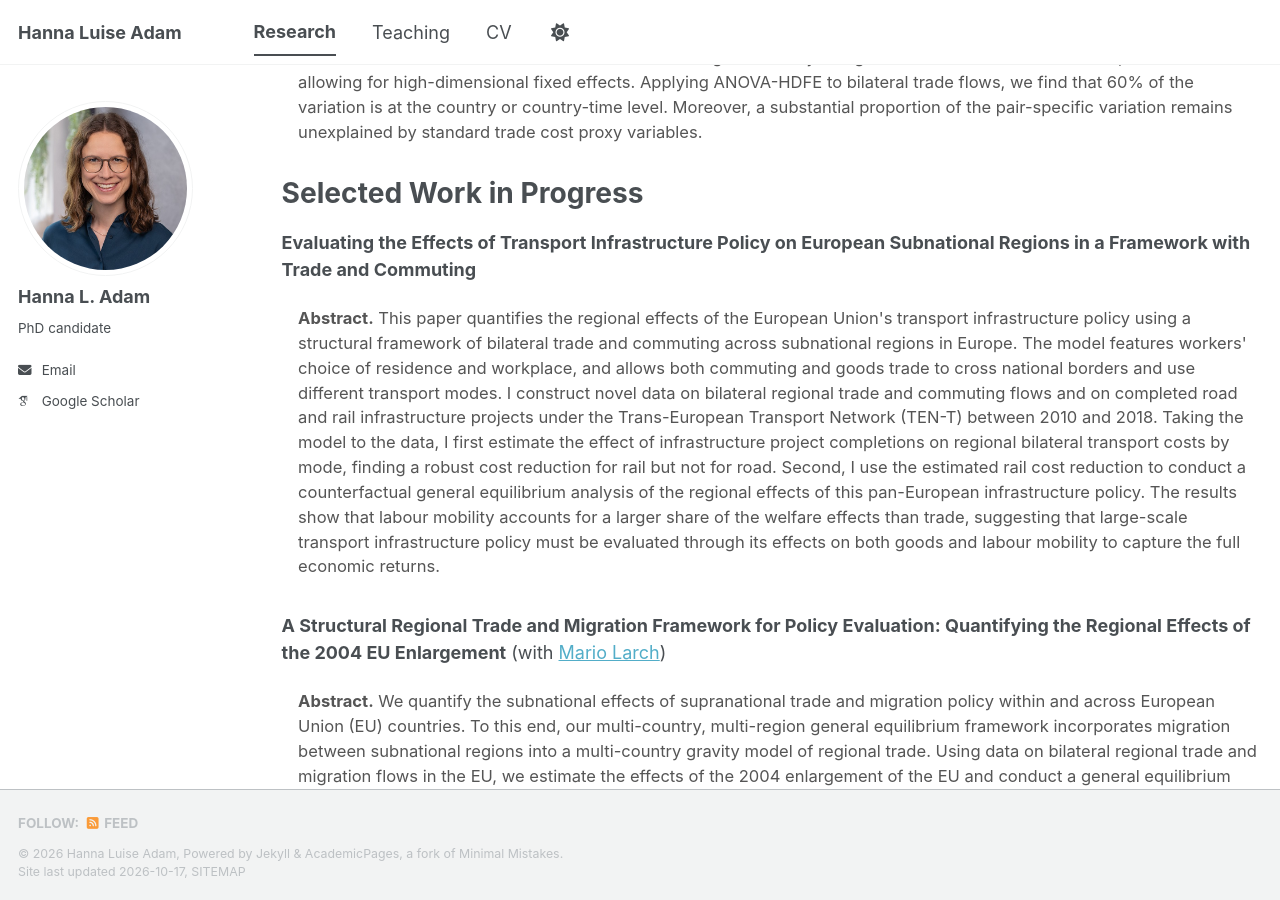
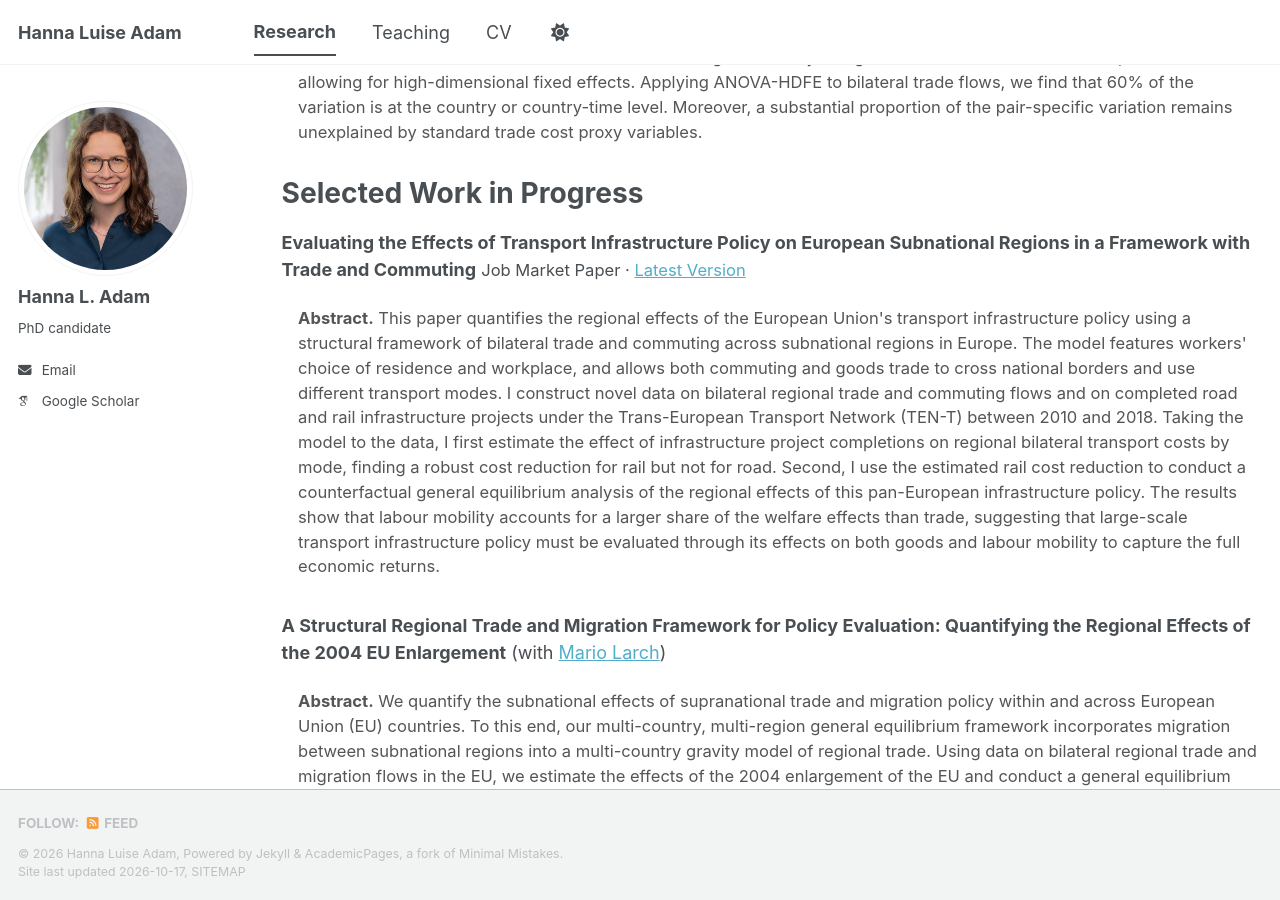
Before and after one commit to hanna-l-adam/hanna-l-adam.github.io, a Jekyll site: the page built from _pages/research.md, in a window 1280 px wide and 900 px high, scrolled down 976 px. Built offline with Jekyll 4.4.1, drawn with Linux system fonts in a browser that asks for light colours; some web fonts are replaced; a script bundle is joined from its source files by our own code; library files that are not in the unit come from our copies.

Commit message:
Update research.md

```diff
--- a/_pages/research.md
+++ b/_pages/research.md
@@ -52,6 +52,7 @@ redirect_from:
 
 <div class="paper" markdown="1">
 **Evaluating the Effects of Transport Infrastructure Policy on European Subnational Regions in a Framework with Trade and Commuting**
+<span class="paper-links">Job Market Paper · <a href="/files/Adam_Transport_Infrastructure.pdf" target="_blank">Latest Version</a></span>
 
 <div class="abstract" markdown="0">
 <strong>Abstract.</strong> This paper quantifies the regional effects of the European Union's transport infrastructure policy using a structural framework of bilateral trade and commuting across subnational regions in Europe. The model features workers' choice of residence and workplace, and allows both commuting and goods trade to cross national borders and use different transport modes. I construct novel data on bilateral regional trade and commuting flows and on completed road and rail infrastructure projects under the Trans-European Transport Network (TEN-T) between 2010 and 2018. Taking the model to the data, I first estimate the effect of infrastructure project completions on regional bilateral transport costs by mode, finding a robust cost reduction for rail but not for road. Second, I use the estimated rail cost reduction to conduct a counterfactual general equilibrium analysis of the regional effects of this pan-European infrastructure policy. The results show that labour mobility accounts for a larger share of the welfare effects than trade, suggesting that large-scale transport infrastructure policy must be evaluated through its effects on both goods and labour mobility to capture the full economic returns.
```
